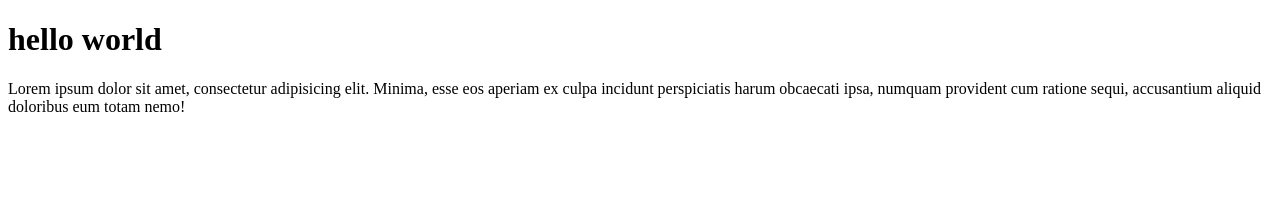
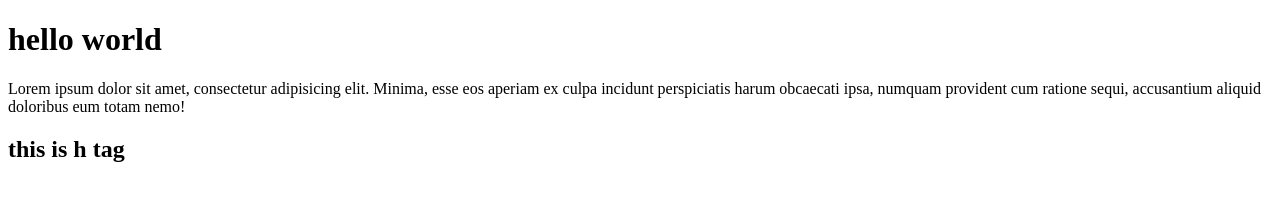
Before and after one commit to Abduqayyum006/git-hub-tutorial, a plain HTML site: page index.html in a window 1280 px wide. Drawn offline with Linux system fonts and the light colour scheme.

Commit message:
new h2 tag

```diff
--- a/index.html
+++ b/index.html
@@ -10,5 +10,6 @@
 <body>
   <h1>hello world </h1>
   <p>Lorem ipsum dolor sit amet, consectetur adipisicing elit. Minima, esse eos aperiam ex culpa incidunt perspiciatis harum obcaecati ipsa, numquam provident cum ratione sequi, accusantium aliquid doloribus eum totam nemo!</p>
+  <h2>this is h tag</h2>
 </body>
 </html>
```
